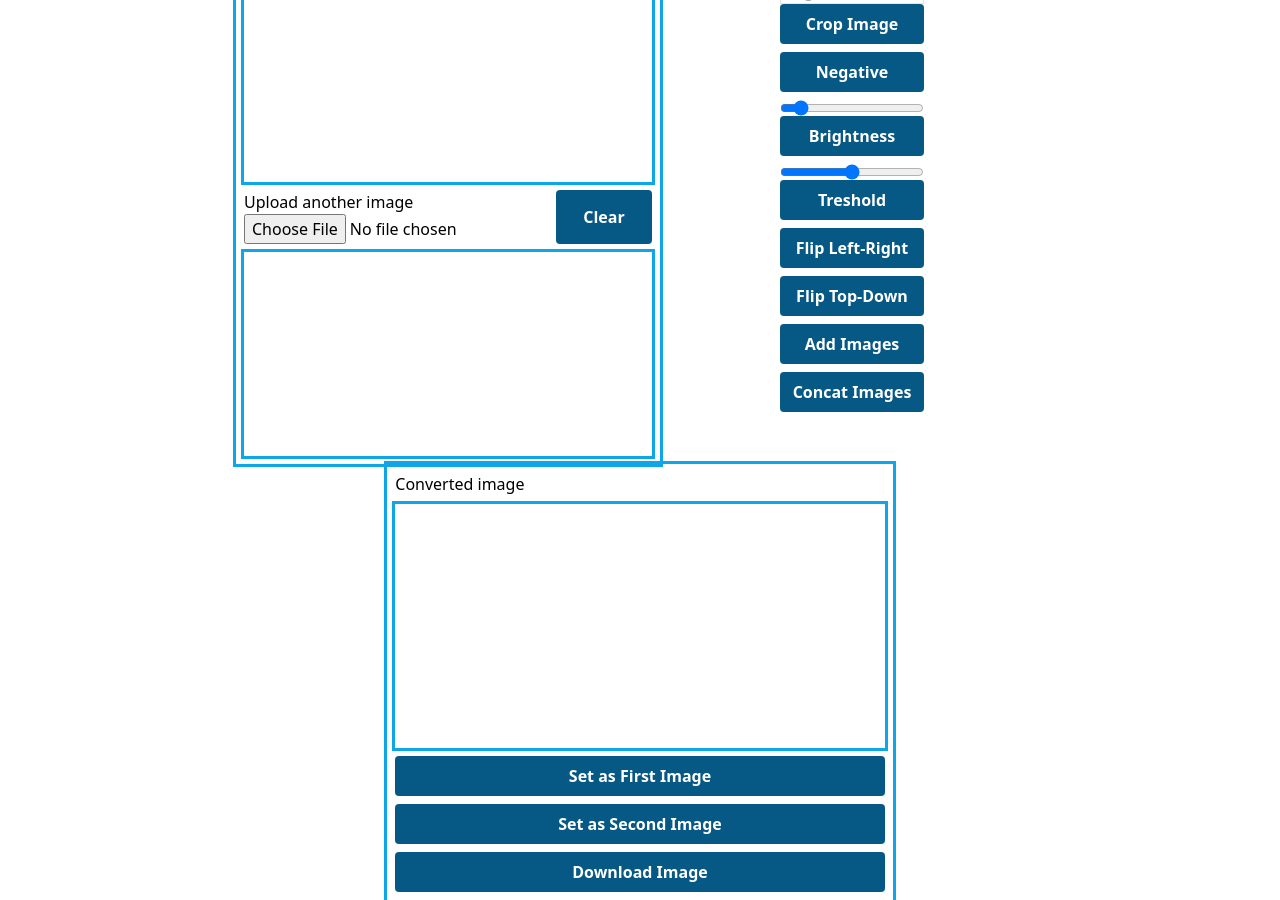
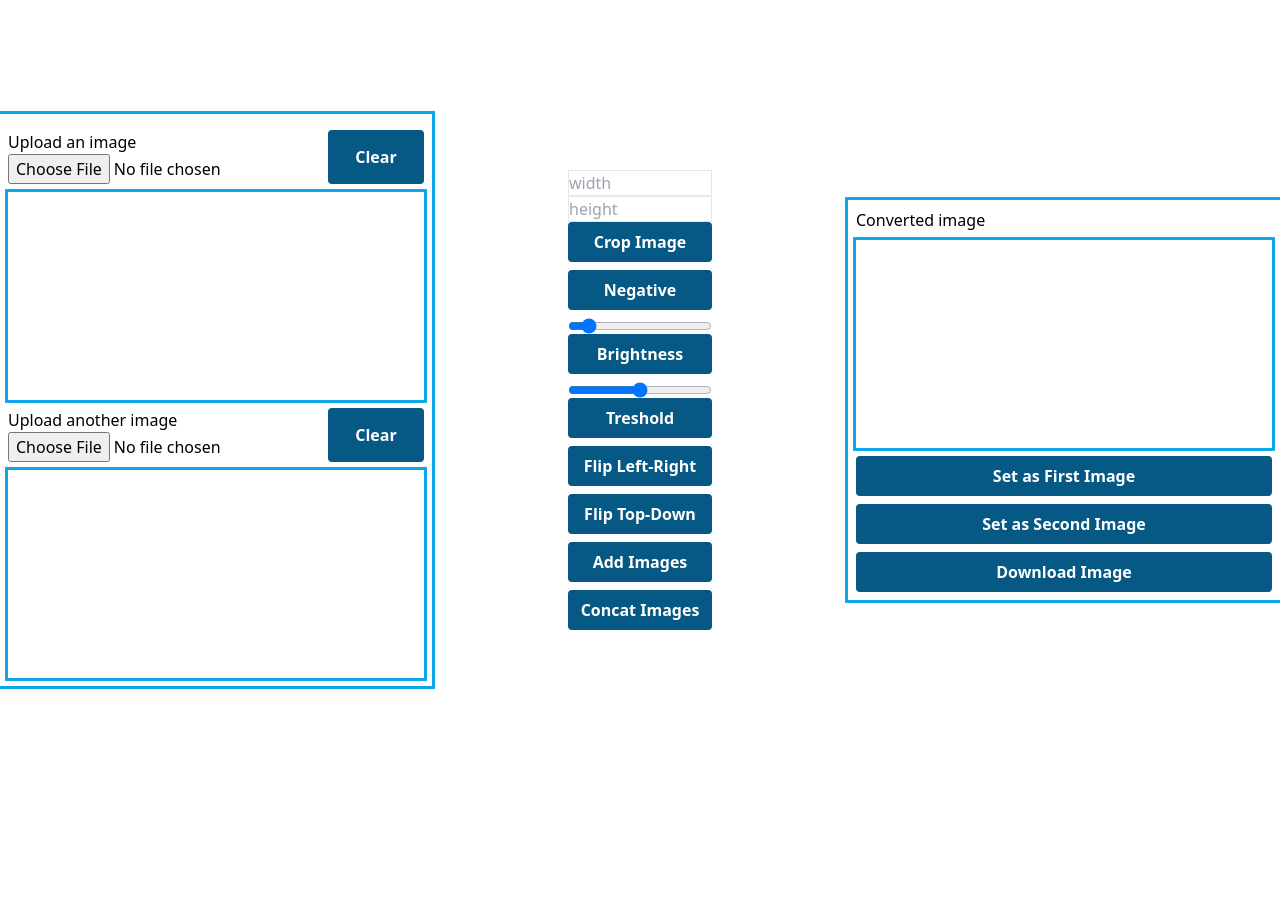
Before and after one commit to guilhermepereira2917/image-processing, a Next.js app: page / in a window 1280 px wide. After the commit the page ends 800 px from the top, so only its background shows below. Built offline with nearby package versions, Linux system fonts and the light colour scheme.

Commit message:
css adjusts

```diff
--- a/src/pages/index.tsx
+++ b/src/pages/index.tsx
@@ -172,8 +172,8 @@ export default function Home() {
 
   return (
     <main className="flex flex-wrap justify-center items-center">
-      <div className="flex flex-col justify-center outline p-2 outline-sky-500">
-        <div className="flex mt-2">
+      <div className="flex-1 flex flex-col justify-center outline p-2 outline-sky-500">
+        <div className="flex justify-between mt-2">
           <div className="flex flex-col flex-wrap">
             <label htmlFor="firstUploadedImage">Upload an image</label>
             <input type="file" name="firstUploadedImage" accept="image/png, image/jpeg" onChange={onFirstImageChange} />
@@ -184,7 +184,7 @@ export default function Home() {
 
         <canvas className="mt-2 outline outline-sky-500" id="firstUploadedImageCanvas" />
 
-        <div className="flex mt-2">
+        <div className="flex justify-between mt-2">
           <div className="flex flex-col flex-wrap">
             <label htmlFor="secondUploadedImage">Upload another image</label>
             <input type="file" name="secondUploadedImage" accept="image/png, image/jpeg" onChange={onSecondImageChange} />
@@ -196,7 +196,7 @@ export default function Home() {
         <canvas className="mt-2 outline outline-sky-500 w-full" id="secondUploadedImageCanvas" />
       </div>
 
-      <div className="w-96 flex flex-col gap-2 items-center justify-center">
+      <div className="flex-1 w-96 flex flex-col gap-2 items-center justify-center">
         <div className="flex flex-col">
           <input type="number" id="cropImageWidthInput" placeholder="width" className="border w-36" />
           <input type="number" id="cropImageHeightInput" placeholder="height" className="border w-36" />
@@ -221,7 +221,7 @@ export default function Home() {
         <button onClick={onConcatImagesClick} className="bg-sky-800 p-2 rounded text-white font-bold w-36">Concat Images</button>
       </div>
 
-      <div className="outline outline-sky-500 p-2">
+      <div className="flex-1 outline outline-sky-500 p-2">
         <label>Converted image</label>
         <canvas className="mt-2 outline outline-sky-500 w-full" id="convertedImageCanvas" />
 
```
